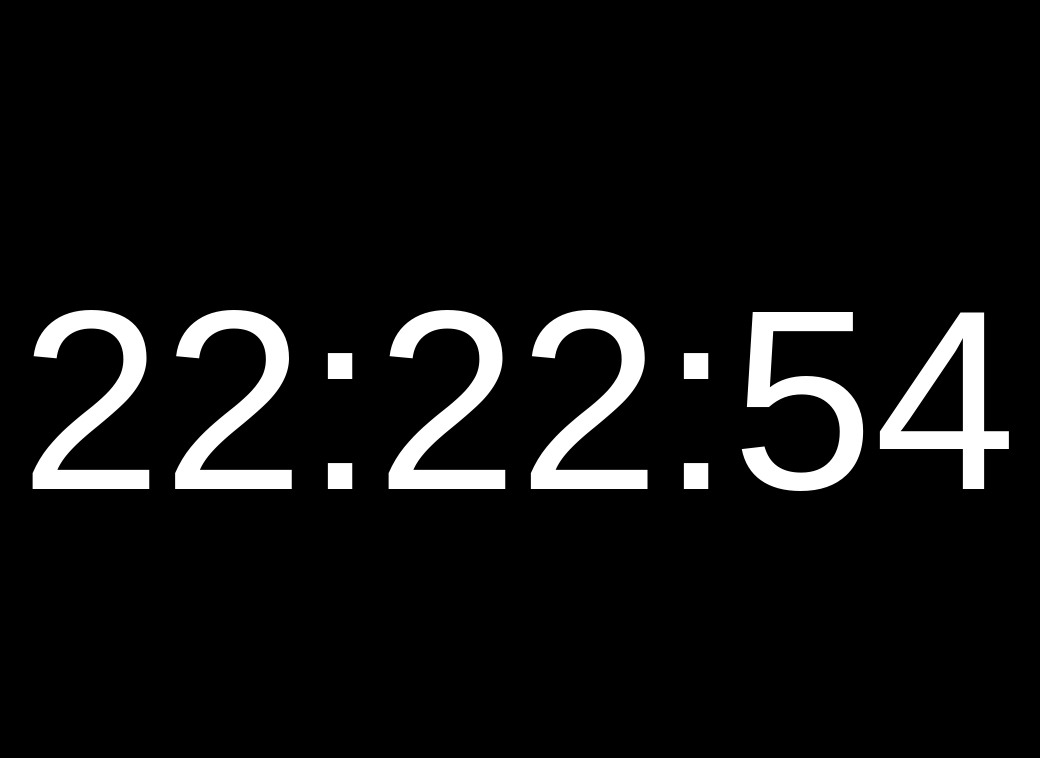
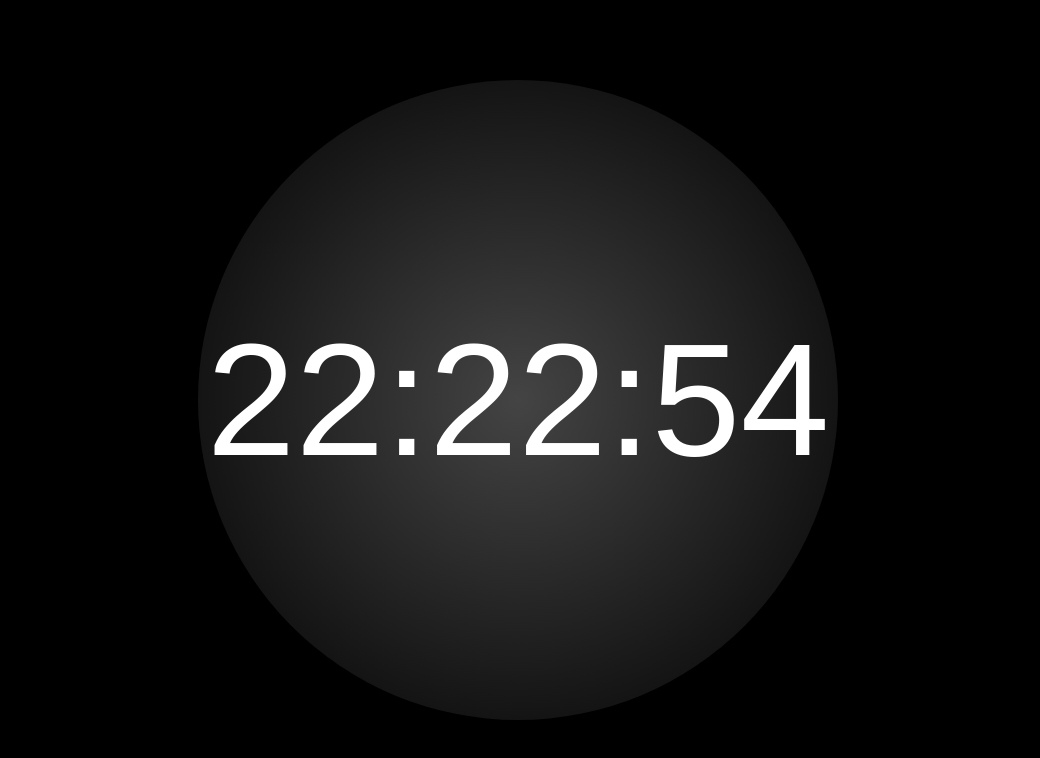
Before and after one commit to Mehdalon/clock_example_js, a plain HTML site: page index.html in a window 1280 px wide. Shown: the whole page, without its empty margins (122-1162 px from the left). Drawn offline with Linux system fonts and the light colour scheme.

Commit message:
Update styles.css

```diff
--- a/styles.css
+++ b/styles.css
@@ -10,10 +10,18 @@ body, html {
     overflow: hidden;
 }
 
+#clockContainer {
+    width: 80vmin;  /* Use the smallest dimension for a square */
+    height: 80vmin;
+    display: flex;
+    align-items: center;
+    justify-content: center;
+    background: radial-gradient(circle at center, #444, #000);
+    border-radius: 50%;
+    box-shadow: 0 0 10px 2px rgba(0,0,0,0.6);
+}
+
 #clock {
-    position: absolute;
-    top: 50%;
-    left: 50%;
-    font-size: 20vw;
-    transform: translate(-50%, -50%);
+    font-size: 20vmin;  /* Adjust to the desired size */
+    color: #fff;
 }
```
